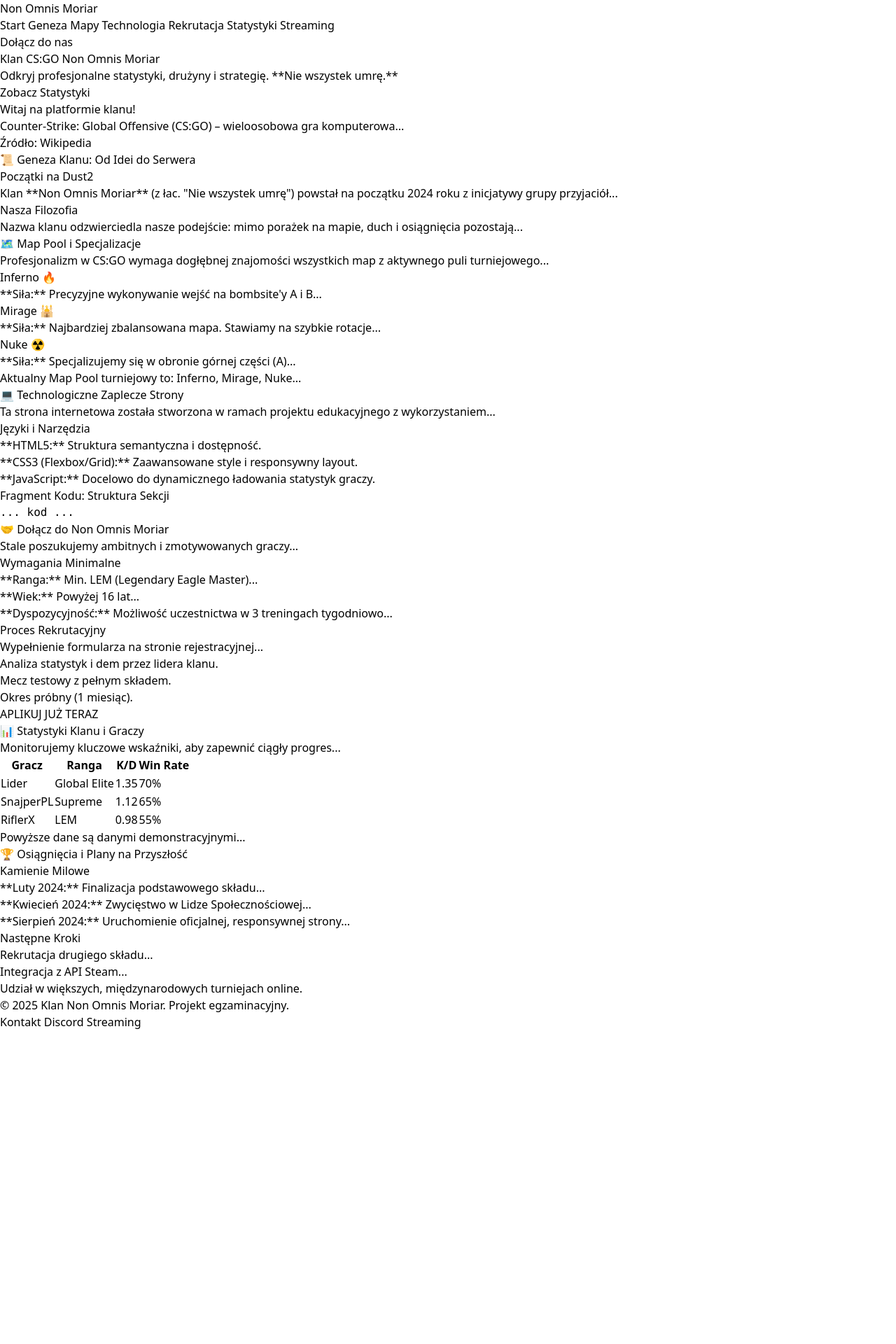
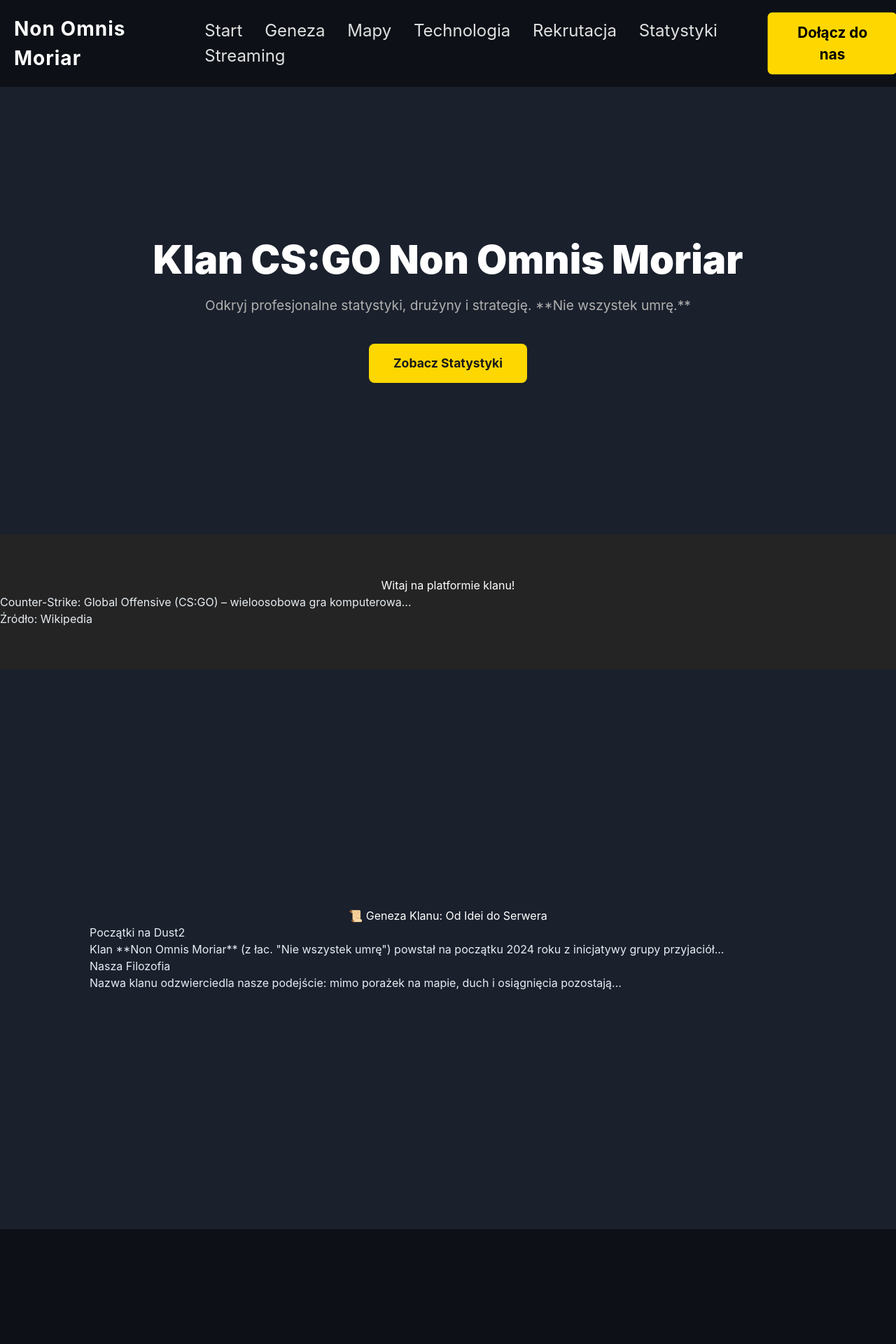
Before and after one commit to Panpietruszka/CSGO_exam_website, a PHP site: page / in a window 1280 px wide. Shown: the top 1920 px of the page at 70% size. Before the commit the page ends 1470 px from the top, so only its background shows below. Run offline with PHP 8.4, Linux system fonts and the light colour scheme; some libraries are stand-ins or nearby versions.

Commit message:
Update style.css

```diff
--- a/style.css
+++ b/style.css
@@ -2,18 +2,20 @@
     opacity: 0;
     transform: translateY(20px);
     transition: opacity 0.6s ease-out, transform 0.6s ease-out;
-
-.fade-in-visible {
+}
+.fade-in.is-hovering {
     opacity: 1;
     transform: translateY(0);
+}
 body {
     font-family: 'Verdana', sans-serif;
     line-height: 1.6;
-    background-color: #1a1a1a;
+    background-color: #111;
     color: #e0e0e0;
     margin: 0;
     padding: 0;
     box-sizing: border-box;
+    overflow-x: hidden;
 }
 
 a {
@@ -26,12 +28,22 @@ a:hover {
     color: #fff;
 }
 
-.container {
-    max-width: 1200px;
+.nav-container {
+    max-width: none;
     margin: 0 auto;
     padding: 0 25px;
+    display: flex;
+    align-items: center;
+    justify-content: space-around;
+    padding: 20px;
+    width: 100%;
 }
-
+.nav-container > button {
+    scale: 1.3;
+}
+.main-nav {
+    font-size: 1.5rem;
+}
 .section-padding {
     padding: 80px 0;
 }
@@ -52,7 +64,7 @@ a:hover {
 }
 
 .logo {
-    font-size: 1.5rem;
+    font-size: 1.75rem;
     font-weight: 700;
     color: #fff;
     letter-spacing: 1px;
@@ -61,7 +73,6 @@ a:hover {
 .main-nav a {
     color: #e0e0e0;
     margin-left: 25px;
-    font-size: 0.95rem;
     padding: 5px 0;
     transition: color 0.3s;
 }
@@ -69,12 +80,17 @@ a:hover {
 .main-nav a:hover {
     color: #ffd700;
 }
-
+.cta-button a {
+    text-decoration: none;
+    color: black;
+}
 .cta-button {
     background-color: #ffd700;
-    color: #1a1a1a;
+    color: black;
     padding: 10px 20px;
     border-radius: 5px;
+    border: none;
+    outline: none;
     font-weight: 700;
     transition: background-color 0.3s, transform 0.2s;
 }
@@ -185,3 +201,100 @@ footer {
     color: #777;
     font-size: 0.85rem;
 }
+
+                /* Import czcionki Inter, jak w drugim kodzie */
+                @import url('https://fonts.googleapis.com/css2?family=Inter:wght@100..900&display=swap');
+
+                /* Wymagane style dla mechaniki scrollowania z kropkami */
+                body {
+                    font-family: 'Inter', sans-serif;
+                    scroll-behavior: smooth;
+                    /* Zapewnia płynne przejścia przy kliknięciu */
+                    /* Możesz usunąć te linie, jeśli Twoje oryginalne CSS je definiują inaczej */
+                    background-color: #0d1117;
+                    color: #e6edf3;
+                    overflow-x: hidden;
+                }
+
+                /* KLUCZOWA ZMIANA: Aby kropki działały poprawnie, sekcje muszą być w większości widoczne w widoku (100vh) */
+                .sekcja-content {
+                    min-height: 100vh;
+                    /* Zmieniono na min-height, aby pomieścić więcej treści */
+                    display: flex;
+                    align-items: center;
+                    justify-content: center;
+                    padding: 4rem 10vw;
+                    transition: background-color 0.8s ease;
+                    width: 100%;
+                    /* Upewnienie się, że zajmuje całą szerokość */
+                }
+
+                /* Kontener dla kropek nawigacyjnych */
+                .nawigacja-kropki {
+                    z-index: 50;
+                    display: flex;
+                    flex-direction: column;
+                    gap: 1.5rem;
+                    position: relative;
+                    padding: 0 1rem;
+                }
+
+                /* Dynamiczna linia łącząca aktywną sekcję */
+                #linia-aktywna {
+                    position: absolute;
+                    left: 50%;
+                    width: 4px;
+                    background-color: rgba(255, 255, 255, 0.3);
+                    z-index: 50;
+                    transition: top 0.5s cubic-bezier(0.68, -0.55, 0.265, 1.55),
+                        height 0.5s cubic-bezier(0.68, -0.55, 0.265, 1.55);
+                    transform: translateX(-50%);
+                    border-radius: 2px;
+                }
+
+                /* Styl pojedynczej kropki */
+                .kropka {
+                    width: 12px;
+                    height: 12px;
+                    background-color: rgba(255, 255, 255, 0.4);
+                    border-radius: 50%;
+                    cursor: pointer;
+                    transition: all 0.3s cubic-bezier(0.25, 0.8, 0.25, 1);
+                    box-shadow: 0 0 5px rgba(255, 255, 255, 0.1);
+                    border: 2px solid transparent;
+                    z-index: 51;
+                    position: relative;
+                }
+
+                /* Styl aktywnej kropki: powiększenie i kolor czerwony */
+                .kropka.aktywna {
+                    width: 13px;
+                    height: 13px;
+                    background-color: whitesmoke;
+                    transform: scale(1.2);
+                }
+
+                /* Efekt hover (najazd myszą) */
+                .kropka:not(.aktywna):hover {
+                    background-color: rgba(255, 255, 255, 0.7);
+                    transform: scale(1.1);
+                }
+
+                /* Responsywność: Ukrycie kropek na bardzo małych ekranach */
+                @media (max-width: 640px) {
+                    .nawigacja-kropki {
+                        display: none;
+                    }
+                }
+
+                /* Twoje oryginalne style sekcji (dostosowane dla sekcja-content) */
+                /* Możesz je usunąć, jeśli style.css już to robi */
+                .dark-section {
+                    background-color: #1a202c;
+                    color: #e6edf3;
+                }
+
+                .section-padding {
+                    padding-top: 60px;
+                    padding-bottom: 60px;
+                }
```
